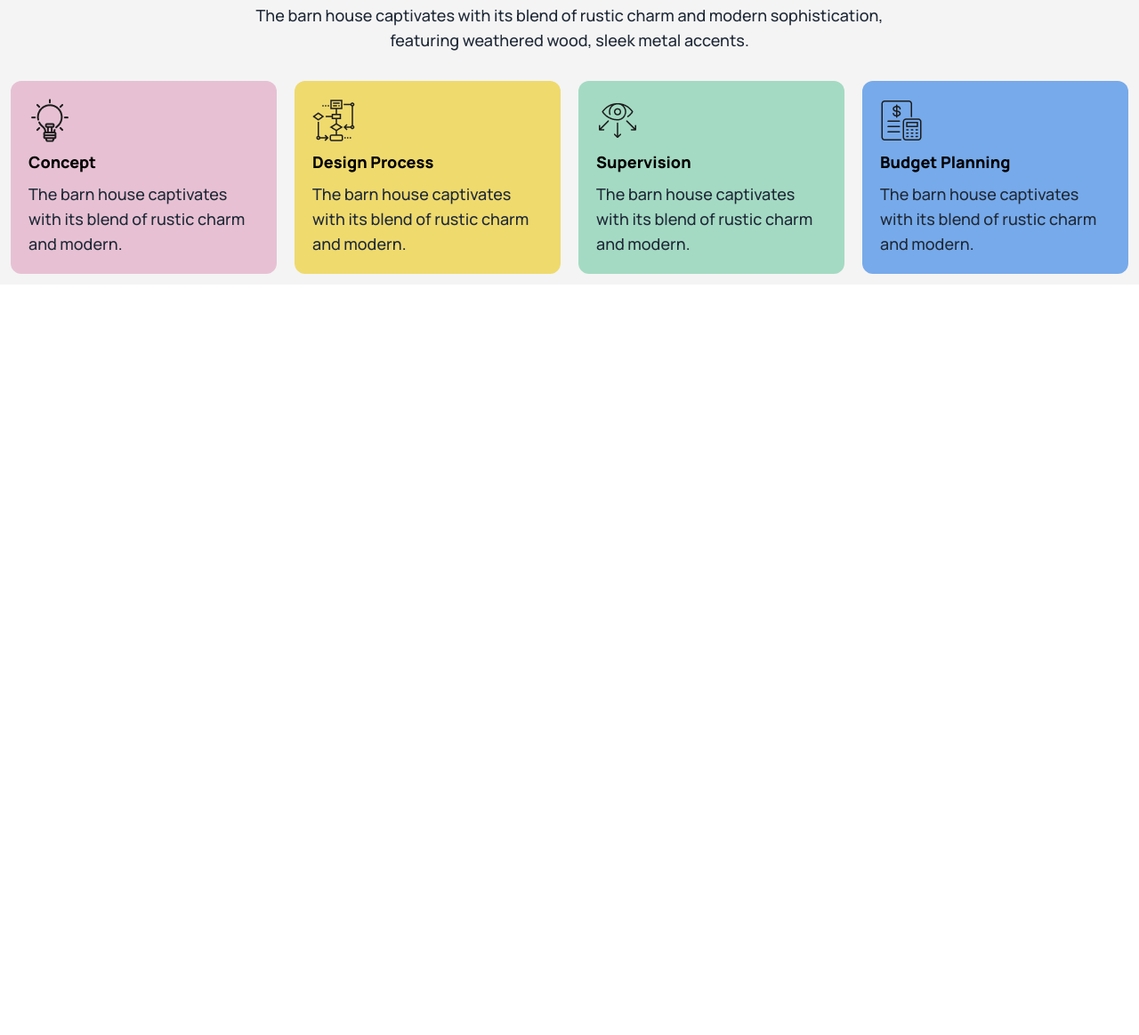
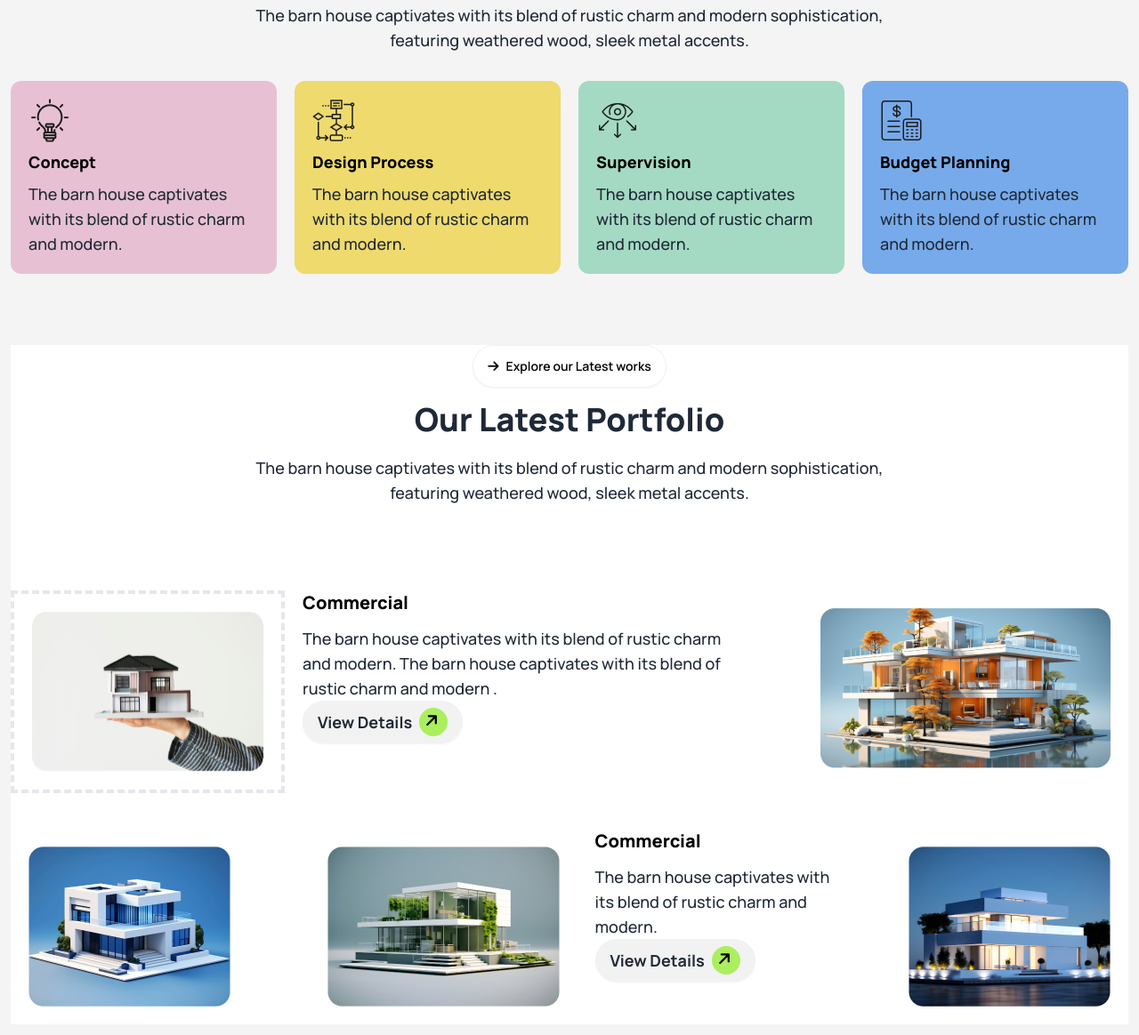
Before and after one commit to alauddinkochi/assignment-03, a plain HTML site: page index.html in a window 1280 px wide. Shown: the part 1581-2745 px from the top of the page at 89% size. Before the commit the page ends 1901 px from the top, so only its background shows below. Drawn offline with nearby package versions, Linux system fonts and the light colour scheme.

Commit message:
added Our Latest Portfolio section with responsive

```diff
--- a/index.html
+++ b/index.html
@@ -28,9 +28,9 @@
                 extend: {
                     colors: {
                         clifford: '#da373d',
-                        "color-start" : 'rgb(255, 255, 255)',
+                        "color-start": 'rgb(255, 255, 255)',
                         "color-end": 'rgba(255, 255, 255, 0)',
-                        "color-primary" : 'rgb(171, 239, 95)',
+                        "color-primary": 'rgb(171, 239, 95)',
                         "btn-view": 'rgba(171, 239, 95, 0.5)',
                         "color-p": 'rgb(73, 73, 73)',
                         "color-headline": 'rgb(33, 33, 33)',
@@ -179,40 +179,105 @@
 
         <section class="container mx-auto">
             <div class="text-center mt-8">
-                <button class="btn rounded-full bg-white text-black"><i class="fa-solid fa-arrow-right"></i> How we works</button>
+                <button class="btn rounded-full bg-white text-black"><i class="fa-solid fa-arrow-right"></i> How we
+                    works</button>
 
                 <h1 class="text-4xl font-extrabold mt-4">Our Works Process</h1>
-                <p class="mt-5 color-p text-lg font-medium">The barn house captivates with its blend of rustic charm and modern sophistication, <br> featuring weathered wood, sleek metal accents.</p>
+                <p class="mt-5 color-p text-lg font-medium">The barn house captivates with its blend of rustic charm and
+                    modern sophistication, <br> featuring weathered wood, sleek metal accents.</p>
             </div>
 
             <div class="lg:flex gap-5 mt-5">
                 <div class="bg-concept p-5 rounded-xl mt-3">
                     <img src="assets/concept.png" alt="">
                     <h3 class="font-extrabold text-black text-lg mt-2">Concept</h3>
-                    <p class="mt-2 color-p text-lg font-medium">The barn house captivates with its blend of rustic charm and modern.</p>
+                    <p class="mt-2 color-p text-lg font-medium">The barn house captivates with its blend of rustic charm
+                        and modern.</p>
                 </div>
 
                 <div class="bg-Design-Process p-5 rounded-xl mt-3">
                     <img src="assets/flow-chart.png" alt="">
                     <h3 class="font-extrabold text-black text-lg mt-2">Design Process</h3>
-                    <p class="mt-2 color-p text-lg font-medium">The barn house captivates with its blend of rustic charm and modern.</p>
+                    <p class="mt-2 color-p text-lg font-medium">The barn house captivates with its blend of rustic charm
+                        and modern.</p>
                 </div>
 
                 <div class="bg-Supervision p-5 rounded-xl mt-3">
                     <img src="assets/vision.png" alt="">
                     <h3 class="font-extrabold text-black text-lg mt-2">Supervision</h3>
-                    <p class="mt-2 color-p text-lg font-medium">The barn house captivates with its blend of rustic charm and modern.</p>
+                    <p class="mt-2 color-p text-lg font-medium">The barn house captivates with its blend of rustic charm
+                        and modern.</p>
                 </div>
 
                 <div class="bg-Budget-Planning p-5 rounded-xl mt-3">
                     <img src="assets/budget-planning.png" alt="">
                     <h3 class="font-extrabold text-black text-lg mt-2">Budget Planning</h3>
-                    <p class="mt-2 color-p text-lg font-medium">The barn house captivates with its blend of rustic charm and modern.</p>
+                    <p class="mt-2 color-p text-lg font-medium">The barn house captivates with its blend of rustic charm
+                        and modern.</p>
                 </div>
             </div>
         </section>
 
+        <!-- Our Latest Portfolio -->
 
+        <section class="container mx-auto bg-white">
+
+            <div class="text-center mt-20">
+                <button class="btn rounded-full bg-white text-black"><i class="fa-solid fa-arrow-right"></i> Explore our
+                    Latest works </button>
+
+                <h1 class="text-4xl font-extrabold mt-4">Our Latest Portfolio</h1>
+
+                <p class="mt-5 color-p text-lg font-medium">The barn house captivates with its blend of rustic charm and
+                    modern sophistication, <br> featuring weathered wood, sleek metal accents.</p>
+            </div>
+
+            <div class="lg:flex justify-between mt-24">
+                <div class="lg:flex gap-5">
+                    <div>
+                        <img class="border-dashed border-4 w-full h-auto p-5" src="assets/img1.png" alt="">
+                    </div>
+                    <div>
+                        <h3 class="text-black text-xl font-extrabold mt-5 lg:mt-0">Commercial</h3>
+                        <p class="mt-3 color-p text-lg font-medium">The barn house captivates with its blend of rustic charm <br> and modern. The barn house captivates with its blend of <br> rustic charm and modern .</p>
+                        <button class="btn font-bold text-lg rounded-full ">View Details <i class="fa-solid fa-arrow-right -rotate-45 rounded-full w-8 h-8  bg-color-primary text-black text-lg"></i></button>
+                    </div>
+                </div>
+
+                <div>
+                    <img class="w-full h-auto mt-3 lg:mt-0 p-5" src="assets/img2.png" alt="">
+                </div>
+            </div>
+
+            <div class="lg:flex lg:flex-row flex flex-col-reverse justify-between mt-10">
+                <div>
+                    <img class="w-full h-auto lg:mt-0 p-5" src="assets/img3.png" alt="">
+                </div>
+
+                <div class="lg:flex gap-5">
+                    <div>
+                        <img class="w-full h-auto mt-3 lg:mt-0 p-5" class="border-dashed border-4" src="assets/img4.png" alt="">
+                    </div>
+                    <div>
+                        <h3 class="text-black text-xl font-extrabold mt-5 lg:mt-0">Commercial</h3>
+                        <p class="mt-3 color-p text-lg font-medium">The barn house captivates with <br> its blend of rustic charm and <br> modern.</p>
+                        <button class="btn font-bold text-lg rounded-full ">View Details <i class="fa-solid fa-arrow-right -rotate-45 rounded-full w-8 h-8  bg-color-primary text-black text-lg"></i></button>
+                    </div>
+
+                </div>
+
+                <div >
+                    <img class="w-full h-auto mt-3 lg:mt-0 p-5" src="assets/img5.png" alt="">
+                </div>
+            </div>
+
+            <div>
+                <div class="block lg:hidden">
+                    <img class="w-full h-auto mt-3 lg:mt-0 p-5" src="assets/img5.png" alt="">
+                </div>
+            </div>
+
+        </section>
 
     </main>
 
```
